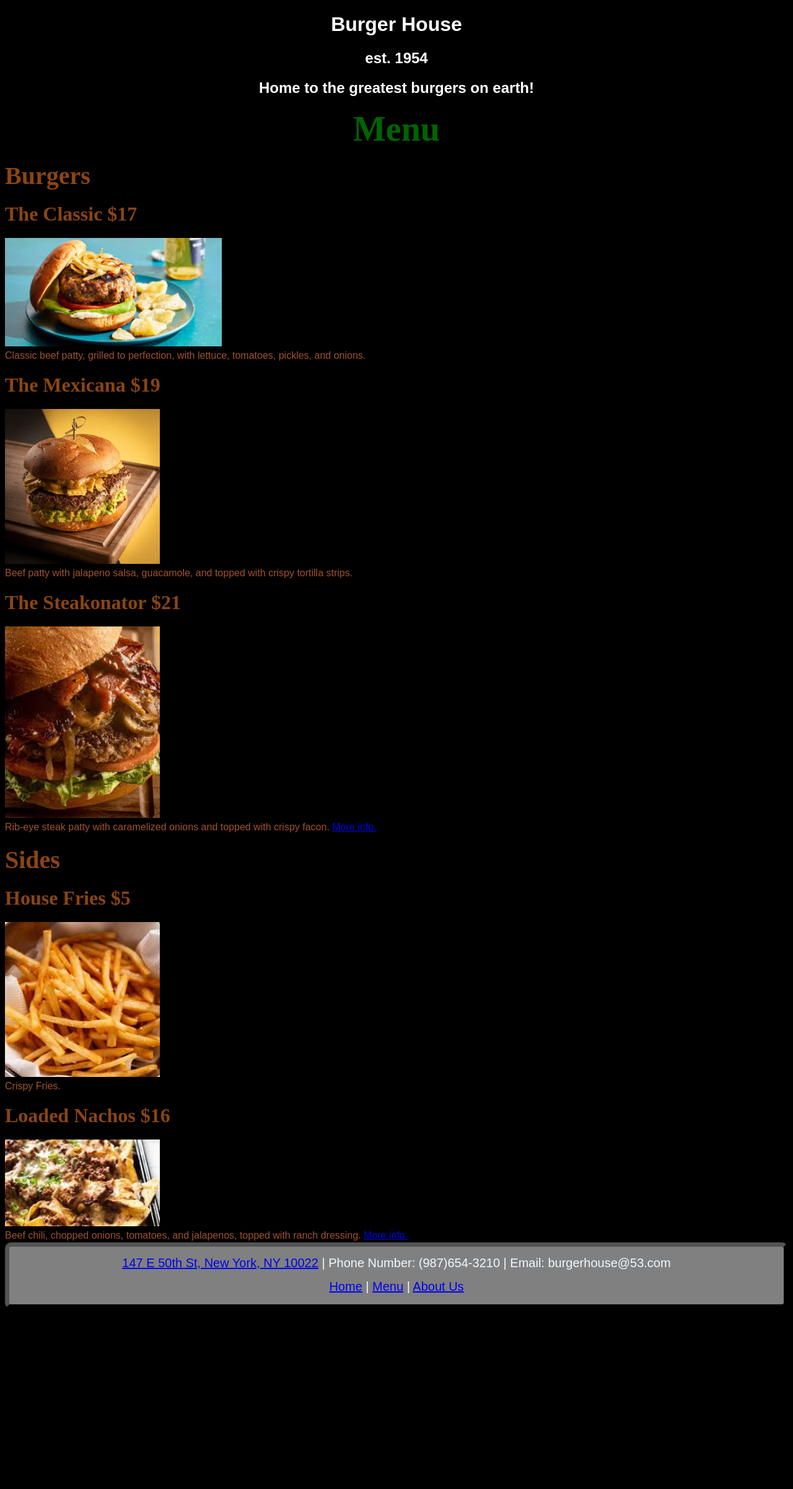
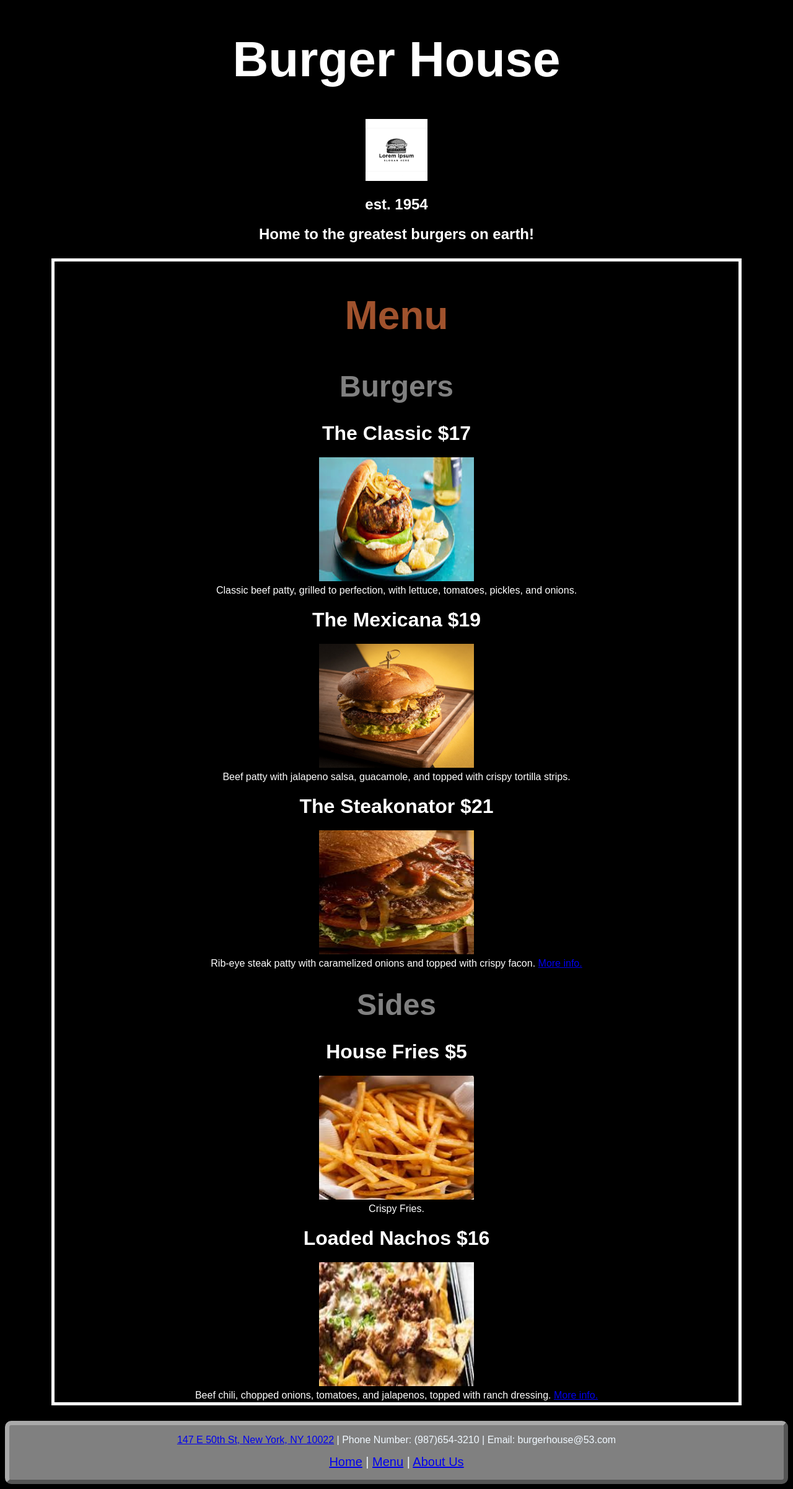
Before and after one commit to sbrom3630/Homework, a plain HTML site: page html/53/menu.html in a window 1280 px wide. Shown: the whole page at 62% size. Before the commit the page ends 2120 px from the top, so only its background shows below. Drawn offline with Linux system fonts and the light colour scheme.

Commit message:
hw53 updates

```diff
--- a/html/53/css_files/menu.css
+++ /dev/null
@@ -1,3 +0,0 @@
-img {
-    width: 250px;
-}
--- a/html/53/css_files/restaurant.css
+++ b/html/53/css_files/restaurant.css
@@ -1,38 +1,40 @@
 html {
     background-color: black;
+    font-family: sans-serif;
+    color: white;
+    text-align: center;
 }
 
 header {
-    text-align: center;
-    color: white;
-    font-family: sans-serif;
+    img {
+        width: 100px;
+    }
 }
 
 div {
-    text-align: center;
     margin-top: 20px;
 }
 
 nav {
     margin: 15px;
+    font-size: 1.25rem;
 }
 
 footer {
-    text-align: center;
     background-color: gray;
-    border: 7px outset black;
+    border: 7px outset darkgray;
     border-radius: 10px;
     color: aliceblue;
-    font-size: 1.25em;
     padding: 15px 2px 2px;
-    font-family: sans-serif;
+}
+
+h1 {
+    margin: 50px;
+    font-size: 5em;
 }
 
 p {
     font-size: 1.5em;
-    text-align: center;
-    color: white;
     margin-left: 100px;
     margin-right: 100px;
-    font-family: sans-serif;
 }
--- a/html/53/menu.html
+++ b/html/53/menu.html
@@ -7,21 +7,29 @@
     <title>Menu</title>
     <link rel="stylesheet" href="css_files/restaurant.css">
     <style>
+        div {
+            border: 5px solid white;
+            margin: 25px 75px;
+
+            img {
+                width: 250px;
+                height: 200px;
+            }
+        }
+
         h3 {
-            font-size: 3.5em;
-            color: darkgreen;
-            text-align: center;
-            margin: 20px;
+            color: sienna;
+            font-size: 4em;
+            margin: 50px;
         }
 
         h4 {
-            color: saddlebrown;
-            font-size: 2.5em;
-            margin: 20px 0px;
+            color: grey;
+            font-size: 3em;
+            margin: 30px;
         }
 
         h5 {
-            color: saddlebrown;
             font-size: 2em;
             margin: 20px 0px;
         }
@@ -29,9 +37,6 @@
         p {
             font-size: 1em;
             margin: 2px 0px;
-            color: sienna;
-            text-align: left;
-
         }
     </style>
 </head>
@@ -39,21 +44,22 @@
 <body>
     <header>
         <h1>Burger House</h1>
+        <img src="images/logo.jpg" alt="BH logo">
         <h2>est. 1954</h2>
         <h2>Home to the greatest burgers on earth!</h2>
-
     </header>
+    <div>
         <h3>Menu</h3>
         <h4>Burgers</h4>
         <h5>The Classic $17</h5>
-    <img src="images/classic_burger.jpg" alt="Classic Burger" width="350">
+        <img src="images/classic_burger.jpg" alt="Classic Burger">
         <p>Classic beef patty, grilled to perfection, with lettuce, tomatoes, pickles, and onions.</p>
         <h5>The Mexicana $19</h5>
-    <img src="images/mexicana.jpg" alt="The Mexicana" width="250">
+        <img src="images/mexicana.jpg" alt="The Mexicana">
         <p>Beef patty with jalapeno salsa, guacamole, and topped with crispy tortilla strips.</p>
         <h5>The Steakonator $21</h5>
         <a href="steakonator.html">
-        <img src="images/steakonator.jpg" alt="The Steakonator" width="250">
+            <img src="images/steakonator.jpg" alt="The Steakonator">
         </a>
         <p>
             Rib-eye steak patty with caramelized onions and topped with crispy facon.
@@ -62,19 +68,19 @@
 
         <h4>Sides</h4>
         <h5>House Fries $5</h5>
-    <img src="images/fries.jpg" alt="Fries" width="250">
+        <img src="images/fries.jpg" alt="Fries">
         <p>Crispy Fries.</p>
         <h5>Loaded Nachos $16</h5>
         <a href="nachos.html">
-        <img src="images/nachos.jpg" alt="Loaded Nachos" width="250">
+            <img src="images/nachos.jpg" alt="Loaded Nachos">
         </a>
         <p>
             Beef chili, chopped onions, tomatoes, and jalapenos, topped with ranch dressing.
             <a href="nachos.html">More info.</a>
         </p>
+    </div>
     <footer>
-        <a
-            href="https://www.google.com/maps/place/147+E+50th+St,+New+York,+NY+10022/@40.7562502,-73.9713338,17z/data=!3m1!4b1!4m6!3m5!1s0x89c258fcd491d4f1:0x477bcf30b0c679fd!8m2!3d40.7562502!4d-73.9713338!16s%2Fg%2F11csg7lx_q?entry=ttu"
+        <a href="https://www.google.com/maps/place/147+E+50th+St,+New+York,+NY+10022/@40.7562502,-73.9713338,17z/data=!3m1!4b1!4m6!3m5!1s0x89c258fcd491d4f1:0x477bcf30b0c679fd!8m2!3d40.7562502!4d-73.9713338!16s%2Fg%2F11csg7lx_q?entry=ttu"
             target="_blank">147 E 50th St, New York, NY 10022</a> |
         Phone Number: (987)654-3210 | Email: burgerhouse@53.com
         <nav>
```
Also changed, not shown: html/53/about.html (+25 -0 lines), html/53/index.html (+2 -1 lines), html/53/nachos.html (+20 -3 lines), html/53/steakonator.html (+18 -4 lines), html/53/images/logo.jpg (added). Lines whose indentation alone changed are shown as unchanged.
